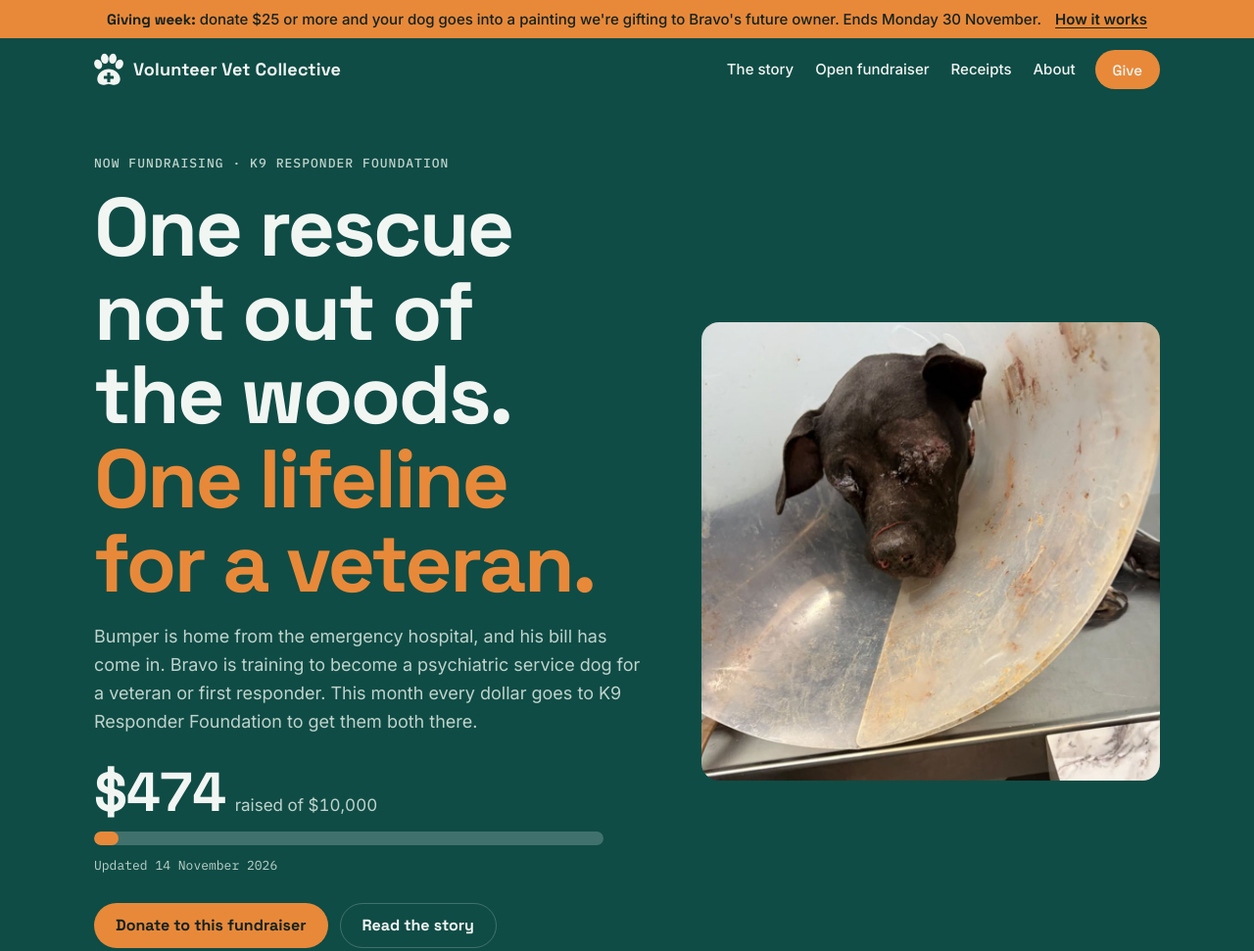
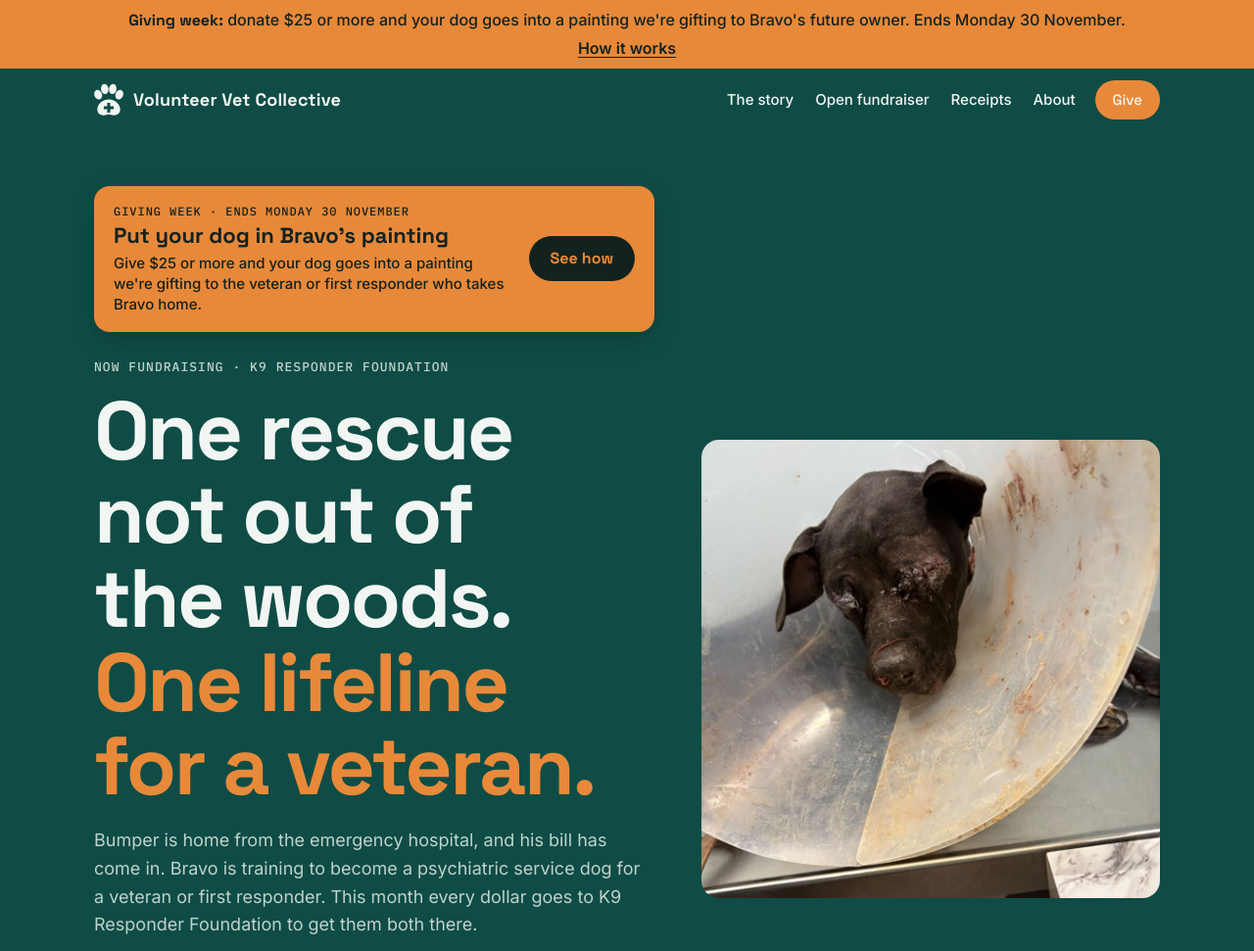
Before and after one commit to volunteervetcollective/volunteervetcollective-site, a plain HTML site: page index.html in a window 1280 px wide. Shown: the top 971 px of the page at 98% size. Drawn offline with Linux system fonts and the light colour scheme.

Commit message:
Add prominent giving-week card at top of hero
Co-Authored-By: Claude Opus 5.5 <noreply@anthropic.com>
Claude-Session: https://claude.ai/code/session_01VLpAXiJn2aFLJqD1Grmapz

```diff
--- a/index.html
+++ b/index.html
@@ -41,7 +41,13 @@ h1,h2,h3{font-family:var(--display);line-height:1.1;text-wrap:balance;margin:0}
 p{margin:0}
 a{color:var(--brand)}
 :focus-visible{outline:3px solid var(--accent);outline-offset:3px;border-radius:4px}
-.promo{background:var(--accent);color:var(--on-accent);font:500 15px/1.4 var(--body)}
+.giving{display:flex;flex-wrap:wrap;align-items:center;gap:14px 20px;margin:0 0 28px;padding:18px 20px;border-radius:16px;background:var(--accent);color:var(--on-accent);box-shadow:0 8px 24px rgba(0,0,0,.18)}
+.giving .g-text{flex:1 1 260px}
+.giving .g-kicker{display:block;font:500 12px/1.3 var(--mono);letter-spacing:.08em;text-transform:uppercase;margin-bottom:4px}
+.giving .g-head{display:block;font:700 22px/1.2 var(--display)}
+.giving .g-sub{display:block;font:500 15px/1.4 var(--body);margin-top:4px}
+.giving .btn{background:var(--on-accent);color:var(--accent);flex:0 0 auto}
+.promo{background:var(--accent);color:var(--on-accent);font:500 16px/1.4 var(--body)}
 .promo .wrap{display:flex;flex-wrap:wrap;align-items:center;justify-content:center;gap:6px 14px;padding-block:9px;text-align:center}
 .promo strong{font-family:var(--display);font-weight:700}
 .promo a{color:inherit;font-weight:600;text-decoration:underline;text-underline-offset:3px}
@@ -276,6 +282,14 @@ footer a{color:var(--hero-ink)}
   <section class="hero" id="story" aria-labelledby="hero-title">
     <div class="wrap">
       <div>
+        <div class="giving" data-ends="2026-12-01T07:59:59Z">
+          <div class="g-text">
+            <span class="g-kicker">Giving week · ends Monday 30 November</span>
+            <span class="g-head">Put your dog in Bravo's painting</span>
+            <span class="g-sub">Give $25 or more and your dog goes into a painting we're gifting to the veteran or first responder who takes Bravo home.</span>
+          </div>
+          <a class="btn" href="#painting">See how</a>
+        </div>
         <p class="eyebrow">Now fundraising · K9 Responder Foundation</p>
         <h1 id="hero-title">One rescue not out of the woods. <span class="hl">One lifeline for a veteran.</span></h1>
         <p class="lede">Bumper is home from the emergency hospital, and his bill has come in. Bravo is training to become a psychiatric service dog for a veteran or first responder. This month every dollar goes to K9 Responder Foundation to get them both there.</p>
```
